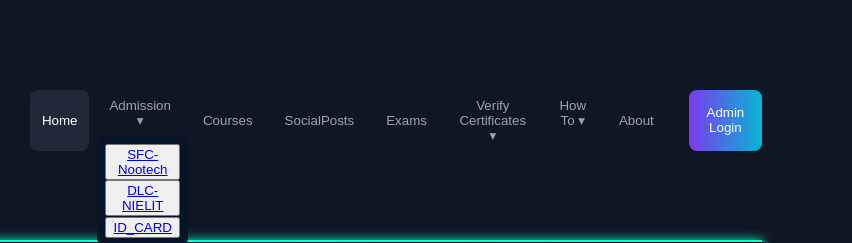
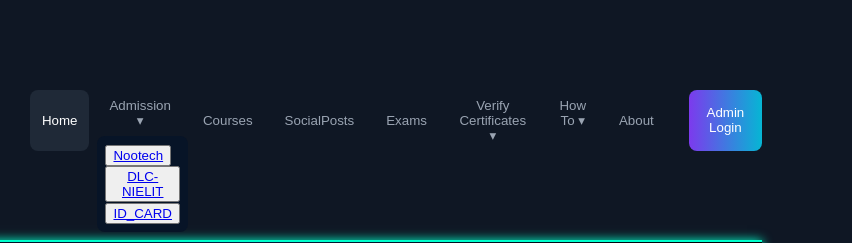
Before and after one commit to nootechcomputercentre/main-site, a plain HTML site: page index.html in a window 1280 px wide. Both pictures are taken after a click on the button "Admission ▾". Shown: the top 243 px of the page, 428-1280 px from the left. Drawn offline with Linux system fonts and the light colour scheme; a script that the page names is missing.

Commit message:
Update index.html

```diff
--- a/index.html
+++ b/index.html
@@ -49,7 +49,7 @@
         <div class="dropdown">
           <button class="nav-btn" data-dropdown-for="admission">Admission ▾</button>
           <div class="submenu">
-            <button data-page="admission"><a href="https://main-sites.github.io/Enquiry/"target="_blank">SFC-Nootech</a></button>
+            <button data-page="admission"><a href="https://main-sites.github.io/Enquiry/"target="_blank">Nootech</a></button>
 			  <button data-page="admission"><a href="https://nootechcomputercentre.github.io/DLC-NIELIT/"target="_blank">DLC-NIELIT</a></button>
             <button data-page="fees"><a href="https://forms.gle/PbNhcxwkvJmeozwK7"target="_blank">ID_CARD</a></button>
           </div>
```
